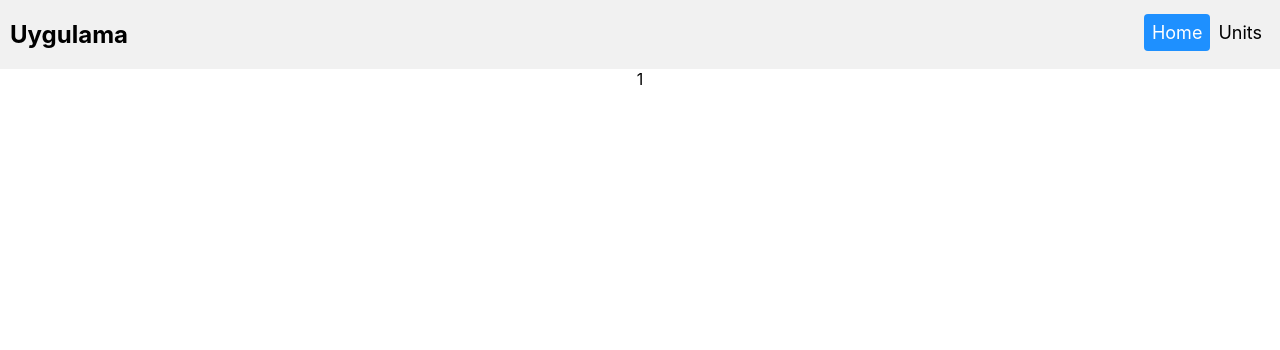
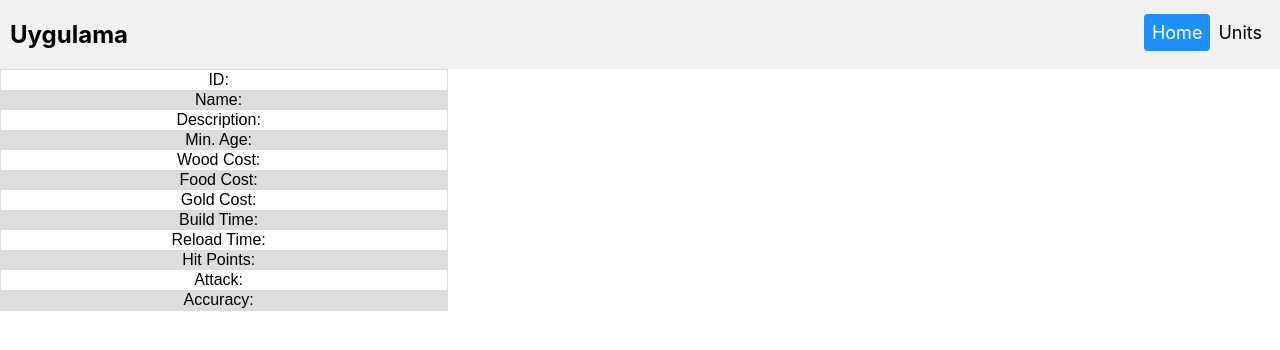
Before and after one commit to UtkuErdemir/React-Training-App, a React (Create React App) app: page /unit-detail/1 in a window 1280 px wide. Shown: the top 350 px of the page. Built offline with nearby package versions, Linux system fonts and the light colour scheme.

Commit message:
Table added to Unit Detail page.

```diff
--- a/src/pages/UnitDetail/index.jsx
+++ b/src/pages/UnitDetail/index.jsx
@@ -1,11 +1,65 @@
 import React from 'react'
 import { useParams } from 'react-router-dom'
+import Table from '../Units/components/Table'
+import TD from '../Units/components/Table/components/TD'
+import TR from '../Units/components/Table/components/TR'
 
 function UnitDetail () {
   const params = useParams()
   const id = params.id || ''
   return (
-    <div>{id}</div>
+    <div>
+      <Table>
+        <TR onPress={() => alert(id)}>
+          <TD title='ID:'></TD>
+          <TD title=''></TD>
+        </TR>
+        <TR>
+          <TD title='Name:'></TD>
+          <TD title=''></TD>
+        </TR>
+        <TR>
+          <TD title='Description:'></TD>
+          <TD title=''></TD>
+        </TR>
+        <TR>
+          <TD title='Min. Age:'></TD>
+          <TD title=''></TD>
+        </TR>
+        <TR>
+          <TD title='Wood Cost:'></TD>
+          <TD title=''></TD>
+        </TR>
+        <TR>
+          <TD title='Food Cost:'></TD>
+          <TD title=''></TD>
+        </TR>
+        <TR>
+          <TD title='Gold Cost:'></TD>
+          <TD title=''></TD>
+        </TR>
+        <TR>
+          <TD title='Build Time:'></TD>
+          <TD title=''></TD>
+        </TR>
+        <TR>
+          <TD title='Reload Time:'></TD>
+          <TD title=''></TD>
+        </TR>
+        <TR>
+          <TD title='Hit Points:'></TD>
+          <TD title=''></TD>
+        </TR>
+        <TR>
+          <TD title='Attack:'></TD>
+          <TD title=''></TD>
+        </TR>
+        <TR>
+          <TD title='Accuracy:'></TD>
+          <TD title=''></TD>
+        </TR>
+      </Table>
+    </div>
   )
 }
 
```
